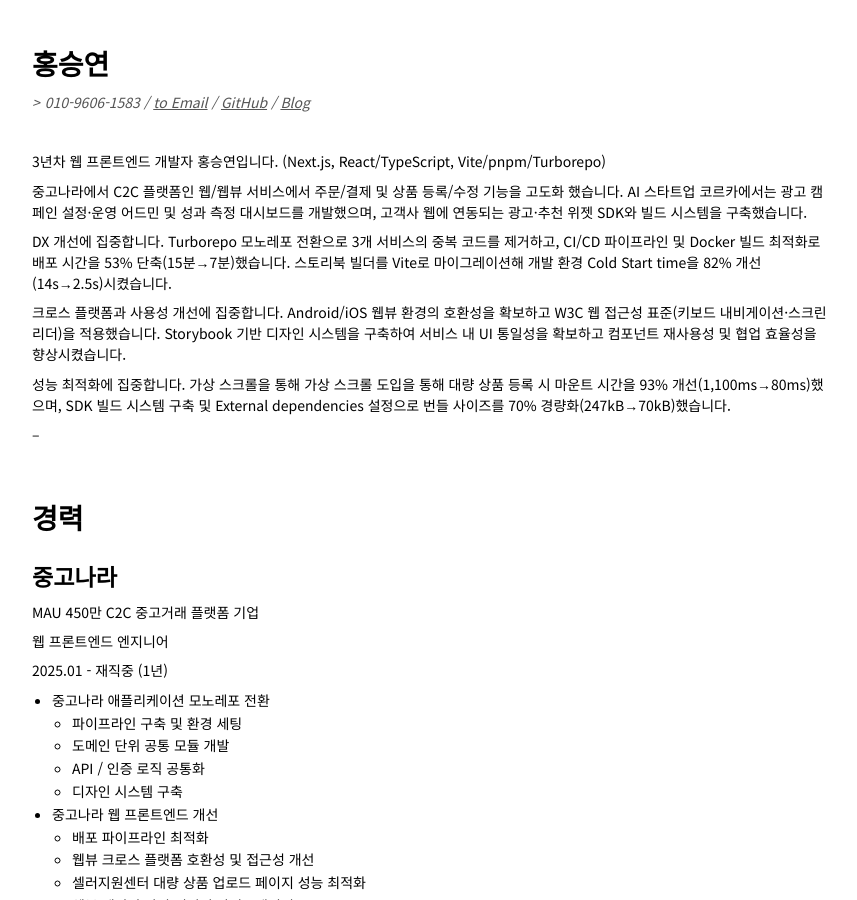
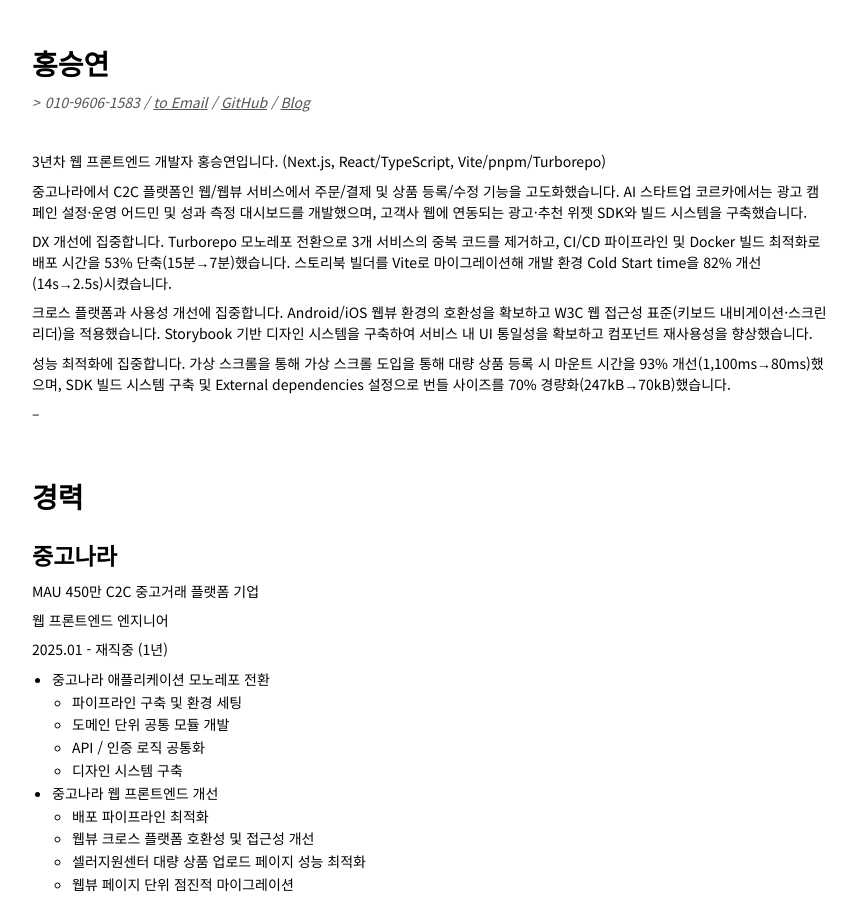
Before and after one commit to ghost-redo/ghost-redo.github.io, a Jekyll site: the page built from resume.md, in a window 1280 px wide and 900 px high. Shown: the whole window, without its empty margins (209-1066 px from the left). Built offline with Jekyll 4.4.1, drawn with Linux system fonts in a browser that asks for light colours; some web fonts are replaced.

Commit message:
Update resume.md

```diff
--- a/resume.md
+++ b/resume.md
@@ -11,11 +11,11 @@ title: 홍승연 Resume
 
 3년차 웹 프론트엔드 개발자 홍승연입니다. (Next.js, React/TypeScript, Vite/pnpm/Turborepo)
 
-중고나라에서 C2C 플랫폼인 웹/웹뷰 서비스에서 주문/결제 및 상품 등록/수정 기능을 고도화 했습니다. AI 스타트업 코르카에서는 광고 캠페인 설정·운영 어드민 및 성과 측정 대시보드를 개발했으며, 고객사 웹에 연동되는 광고·추천 위젯 SDK와 빌드 시스템을 구축했습니다.
+중고나라에서 C2C 플랫폼인 웹/웹뷰 서비스에서 주문/결제 및 상품 등록/수정 기능을 고도화했습니다. AI 스타트업 코르카에서는 광고 캠페인 설정·운영 어드민 및 성과 측정 대시보드를 개발했으며, 고객사 웹에 연동되는 광고·추천 위젯 SDK와 빌드 시스템을 구축했습니다.
 
 DX 개선에 집중합니다. Turborepo 모노레포 전환으로 3개 서비스의 중복 코드를 제거하고, CI/CD 파이프라인 및 Docker 빌드 최적화로 배포 시간을 53% 단축(15분→7분)했습니다. 스토리북 빌더를 Vite로 마이그레이션해 개발 환경 Cold Start time을 82% 개선(14s→2.5s)시켰습니다.
 
-크로스 플랫폼과 사용성 개선에 집중합니다. Android/iOS 웹뷰 환경의 호환성을 확보하고 W3C 웹 접근성 표준(키보드 내비게이션·스크린 리더)을 적용했습니다. Storybook 기반 디자인 시스템을 구축하여 서비스 내 UI 통일성을 확보하고 컴포넌트 재사용성 및 협업 효율성을 향상시켰습니다.
+크로스 플랫폼과 사용성 개선에 집중합니다. Android/iOS 웹뷰 환경의 호환성을 확보하고 W3C 웹 접근성 표준(키보드 내비게이션·스크린 리더)을 적용했습니다. Storybook 기반 디자인 시스템을 구축하여 서비스 내 UI 통일성을 확보하고 컴포넌트 재사용성을 향상했습니다.
 
 성능 최적화에 집중합니다. 가상 스크롤을 통해 가상 스크롤 도입을 통해 대량 상품 등록 시 마운트 시간을 93% 개선(1,100ms→80ms)했으며, SDK 빌드 시스템 구축 및 External dependencies 설정으로 번들 사이즈를 70% 경량화(247kB→70kB)했습니다.
 
```
